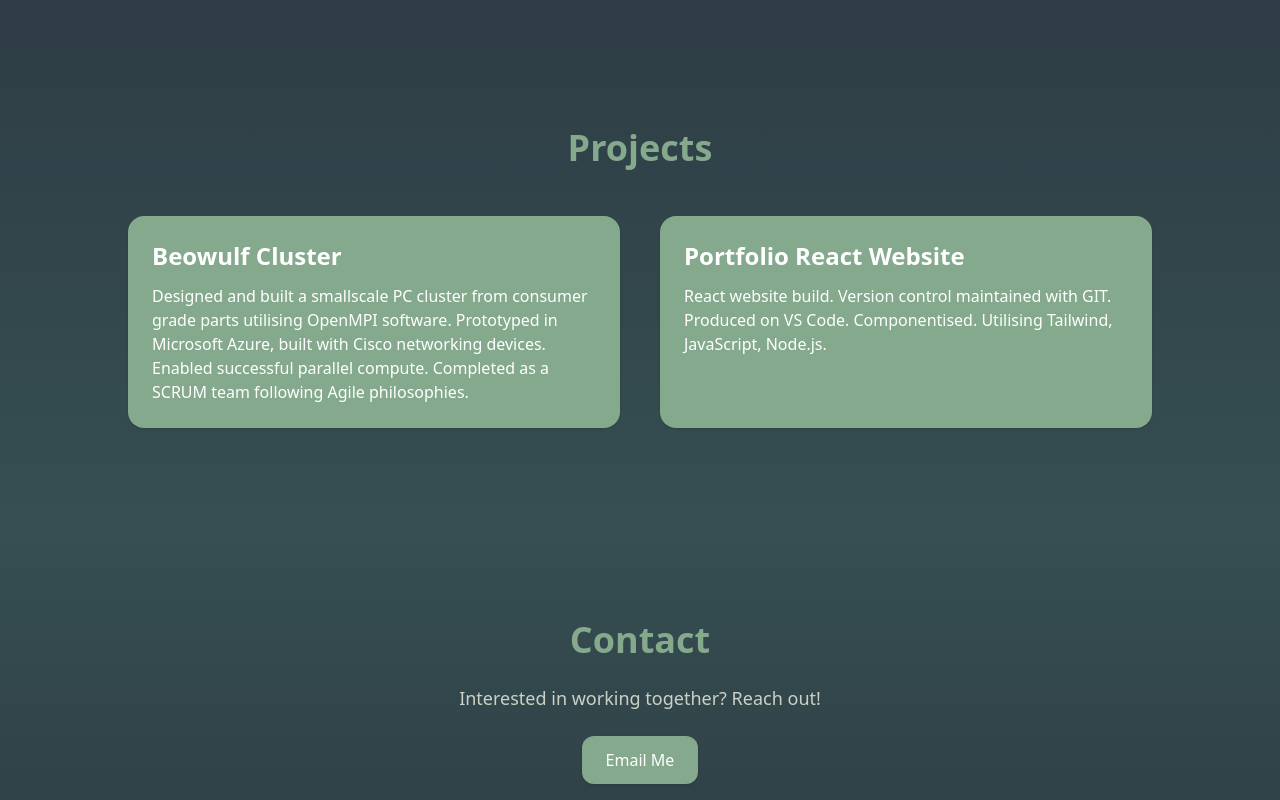
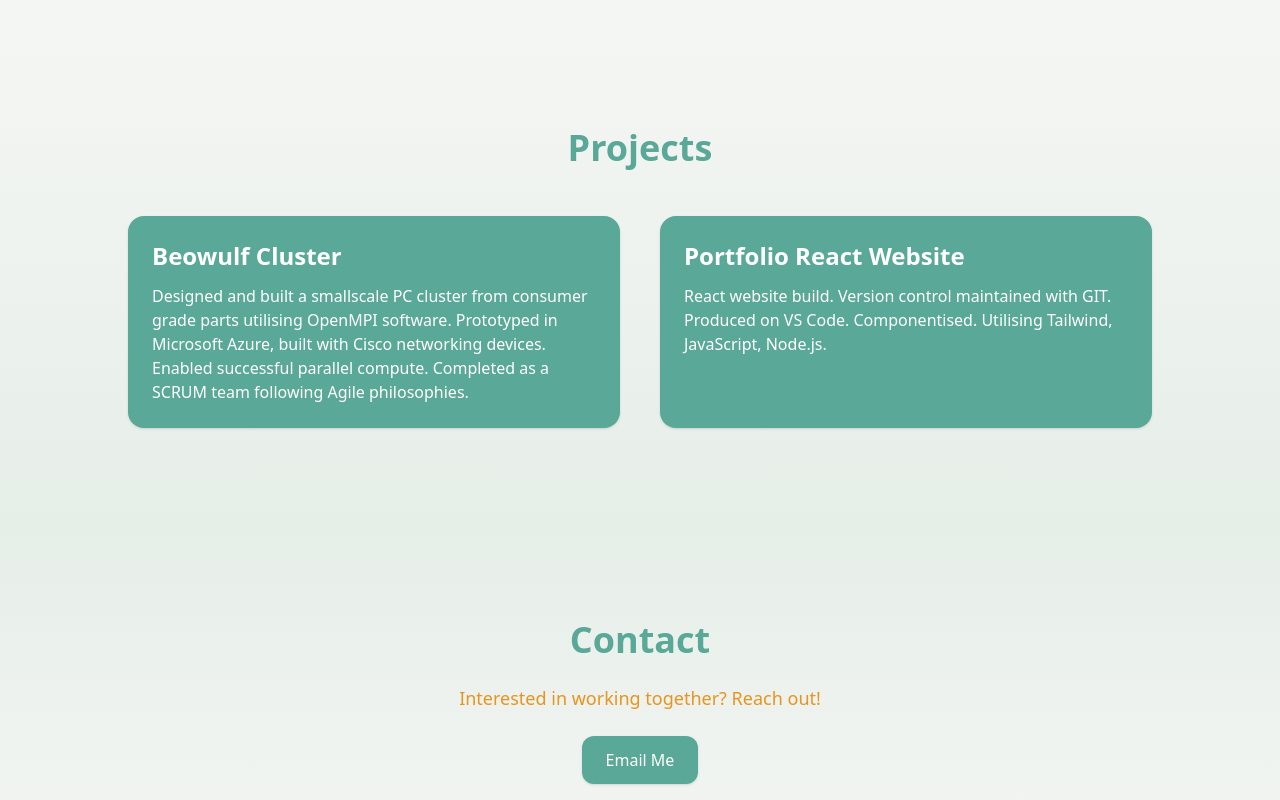
Before and after one commit to reubenmca/portfolio, a React (Create React App) app: page / in a window 1280 px wide. Shown: the part 1640-2440 px from the top of the page. Built offline with nearby package versions, Linux system fonts and the light colour scheme.

Commit message:
colour changes

```diff
--- a/src/components/Contact.js
+++ b/src/components/Contact.js
@@ -5,7 +5,7 @@ export function Contact() {
     <div className="max-w-4xl mx-auto text-center">
     <h3 className="text-4xl font-bold mb-6 text-primary">Contact</h3>
     <p className="text-lg text-accent mb-6">Interested in working together? Reach out!</p>
-    <a href="mailto:reumca3@gmail.com" target="_blank" rel="noreferrer" className="inline-block bg-primary text-white px-6 py-3 rounded-xl shadow hover:bg-primary-dark transition-all">Email Me</a>
+    <a href="mailto:reumca3@gmail.com" target="_blank" rel="noreferrer" className="inline-block bg-primary text-white px-6 py-3 rounded-xl shadow hover:bg-accent transition-all">Email Me</a>
     </div>
     </section>
     );
--- a/src/components/Hero.js
+++ b/src/components/Hero.js
@@ -30,7 +30,7 @@ export function Hero() {
             to="projects"
             smooth
             duration={600}
-            className="mt-8 inline-block bg-primary text-white px-6 py-3 rounded-xl shadow hover:bg-primary-dark cursor-pointer transition-all"
+            className="mt-8 inline-block bg-primary text-white px-6 py-3 rounded-xl shadow hover:bg-accent cursor-pointer transition-all"
           >
             View My Work
           </Link>
--- a/src/components/Projects.js
+++ b/src/components/Projects.js
@@ -8,7 +8,7 @@ export function Projects() {
 
     <div className="bg-primary p-6 rounded-2xl shadow
     transition-all duration-300
-    hover:-translate-y-2 hover:shadow-2xl hover:shadow-primary-light">
+    hover:-translate-y-2 hover:shadow-2xl hover:shadow-accent">
     <h4 className="text-2xl font-semibold mb-3 text-white">Beowulf Cluster</h4>
     <p className="text-white">Designed and built a smallscale PC cluster from consumer grade parts
         utilising OpenMPI software. Prototyped in Microsoft Azure, built with Cisco networking devices.
@@ -19,7 +19,7 @@ export function Projects() {
 
     <div className="bg-primary p-6 rounded-2xl shadow
     transition-all duration-300
-    hover:-translate-y-2 hover:shadow-2xl hover:shadow-primary-light">
+    hover:-translate-y-2 hover:shadow-2xl hover:shadow-accent">
     <h4 className="text-2xl font-semibold mb-3 text-white">Portfolio React Website</h4>
     <p className="text-white">React website build. Version control maintained with GIT. Produced on VS Code.
         Componentised. Utilising Tailwind, JavaScript, Node.js.
--- a/tailwind.config.js
+++ b/tailwind.config.js
@@ -6,18 +6,18 @@ module.exports = {
     extend: {
       colors: {
         primary: {
-          DEFAULT: "#84a98c",  // muted teal → main primary color
-          dark: "#52796f",     // deep teal → darker variant for hover/active
-          light: "#cad2c5",    // ash grey → lighter variant
+          DEFAULT: "#5AA897",
+          dark: "#407A6B",
+          light: "#D7EFE9",
         },
-        accent: "#cad2c5",     // ash grey → use for highlights/buttons
+        accent: "#E6951F",
         bg: {
-          dark: "#2f3e46",      // charcoal blue → dark background (navbar/footer)
-          gradient: "#354f52",  // slate grey → gradient or section background
-          card: "#52796f",       // deep teal → card background
-          section: "#cad2c5",    // ash grey → general section background
-        }
-      }
+          dark: "#F4F6F3",
+          gradient: "#E6EEE8",
+          card: "#FFFFFF",
+          section: "#EAEEE8",
+        },
+      },
     },
   },
   plugins: [],
```
